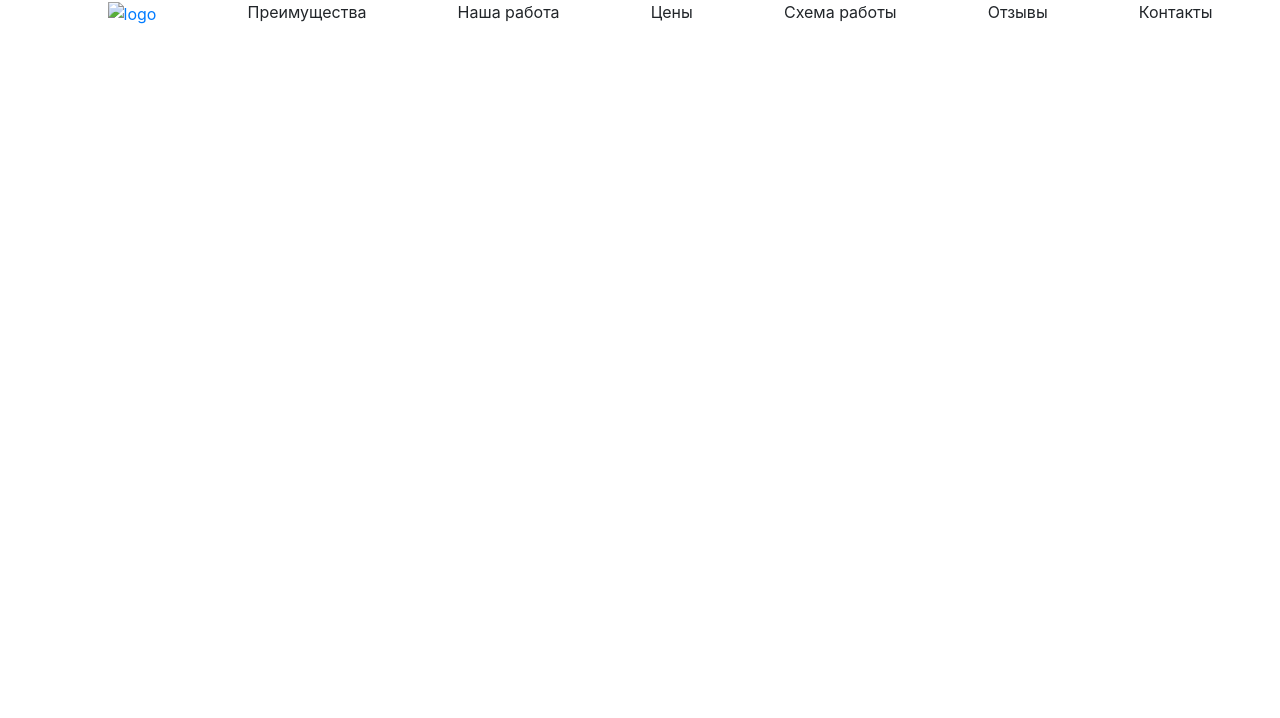
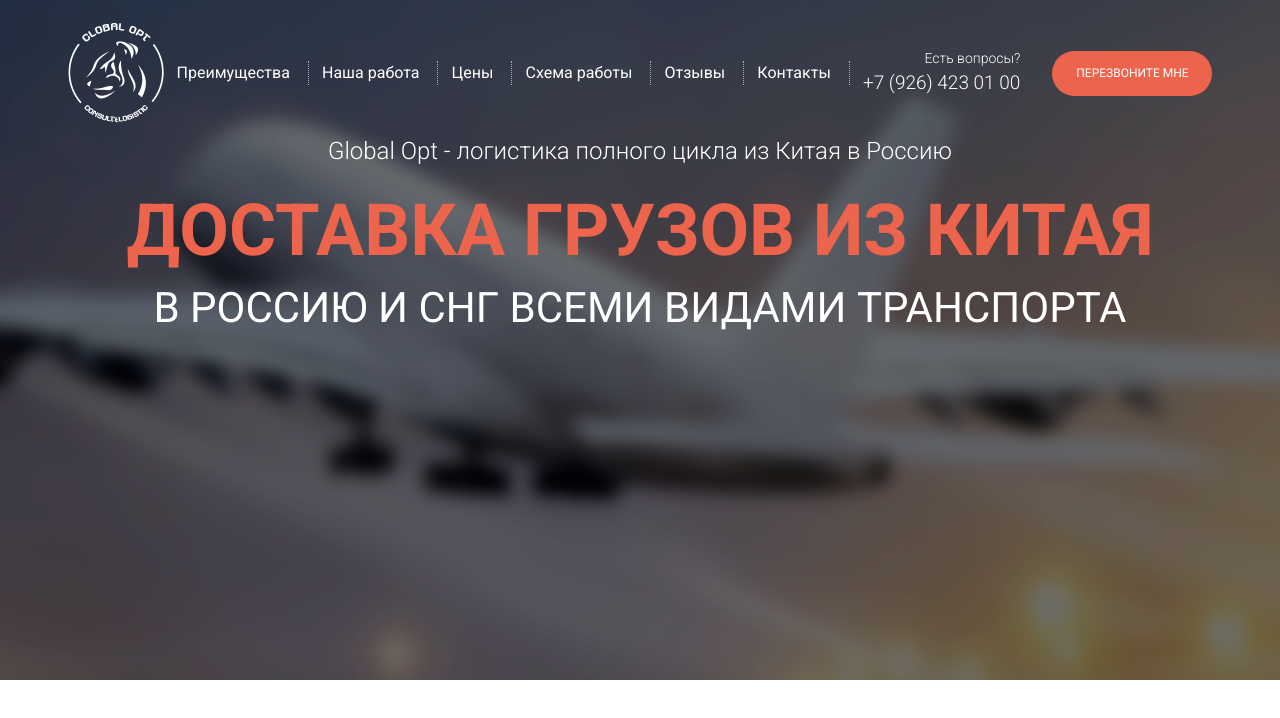
Before and after one commit to terebator228/Glopt, a website: page src/index.html in a window 1280 px wide. Drawn offline with nearby package versions, Linux system fonts and the light colour scheme; files that its build step writes are made by us from their sources; files whose address does not match are found by name.

Commit message:
Сверстана половина первой секции

```diff
--- a/src/index.html
+++ b/src/index.html
@@ -9,25 +9,43 @@
 </head>
 <body>
 
+    <section class="promo">
         <header>
             <nav>
                 <div class="container">
-                <ul class="menu">
-                    <li class="menu__logo">
+                    <div class="menu">
+                        <div class="menu__list">
+                            <div class="menu__logo">
                                 <a href="#">
-                            <img src="#" alt="logo">
+                                    <img src="icons/main_icon.png" alt="logo">
                                 </a>
-                    </li>
-                    <li class="menu__item">Преимущества</li>
-                    <li class="menu__item">Наша работа</li>
-                    <li class="menu__item">Цены</li>
-                    <li class="menu__item">Схема работы</li>
-                    <li class="menu__item">Отзывы</li>
-                    <li class="menu__item">Контакты</li>
-                </ul>
+                            </div>
+                            <div class="menu__item"><a href="#">Преимущества</a></div>
+                            <div class="menu__item"><a href="#">Наша работа</a></div>
+                            <div class="menu__item"><a href="#">Цены</a></div>
+                            <div class="menu__item"><a href="#">Схема работы</a></div>
+                            <div class="menu__item"><a href="#">Отзывы</a></div>
+                            <div class="menu__item"><a href="#">Контакты</a></div>
+
+                            <div class="menu__contacts">
+                                Есть вопросы?
+                                <a href="tel:+79264230100">+7 (926) 423 01 00</a>
+                            </div>
+                            <button class="btn">
+                                Перезвоните мне
+                            </button>
+                        </div>
+                    </div>
+
                 </div>
             </nav>
         </header>
 
+        <h3 class="promo__descr">Global Opt - логистика полного цикла из Китая в Россию</h3>
+        <h1 class="promo__title">ДОСТАВКА ГРУЗОВ ИЗ КИТАЯ</h1>
+        <h2 class="promo__subtitle">В РОССИЮ И СНГ ВСЕМИ ВИДАМИ ТРАНСПОРТА</h2>
+    </section>
+
+
 </body>
 </html>
--- /dev/null
+++ b/src/sass/blocks/_button.scss
@@ -0,0 +1,16 @@
+.btn {
+    width: 160px;
+    height: 45px;
+    padding: 0 23px;
+    background-color: $main-color;
+    margin-left: 19px;
+    border: none;
+    font-size: 12px;
+    text-transform: uppercase;
+    color: #fff;
+    transition: all .3s;
+    border-radius: 30px;
+    &:hover {
+        background:#dc5238;
+    }
+}
--- a/src/sass/blocks/_header.scss
+++ b/src/sass/blocks/_header.scss
@@ -1,5 +1,50 @@
 .menu {
-    display: flex;
-    justify-content: space-between;
-    list-style-type: none;
+    &__list {
+        display: flex;
+        justify-content: space-between;
+        list-style-type: none;
+        align-items: center;
+    }
+    &__item {
+        padding-right: 18px;
+        border-right: 1px dotted rgba($color: #fff, $alpha: .6);
+        &:last-child {
+            border-right: none;
+            padding-right: 0;
+        }
+        a {
+            position: relative;
+            color: #fff;
+            text-decoration: none;
+            transition: all .3s;
+            &:hover {
+                color: $main-color;
+                &::before {
+                    width: 100%;
+                }
+            }
+            &::before {
+                position: absolute;
+                content: '';
+                width: 0;
+                height: 1px;
+                background-color: $main-color;
+                bottom: -20%;
+                transition: all .3s;
+            }
+        }
+    }
+    &__contacts {
+        display: flex;
+        flex-direction: column;
+        align-items: flex-end;
+        font-size: 14px;
+        font-weight: 300;
+        color: #fff;
+        a {
+            font-size: 19px;
+            color: #fff;
+            text-decoration: none;
+        }
+    }
 }
--- /dev/null
+++ b/src/sass/blocks/_promo.scss
@@ -0,0 +1,30 @@
+.promo {
+    background: url('../img/bg_1.png') center center / cover no-repeat;
+    min-height: 680px;
+    padding: 23px 0 82px 0;
+    &__descr {
+        font-size: 24px;
+        font-weight: 300;
+        color: #fff;
+        text-align: center;
+        margin-top: 10px;
+    }
+    &__title {
+        font-size: 72px;
+        font-weight: 700;
+        line-height: 72px;
+        color: $main-color;
+        text-transform: uppercase;
+        text-align: center;
+        margin-top: 26px;
+    }
+    &__subtitle {
+        font-size: 42px;
+        color: #fff;
+        text-transform: uppercase;
+        text-align: center;
+        font-weight: 42px;
+        margin-top: 9px;
+        font-weight: 400;
+    }
+}
--- a/src/sass/style.scss
+++ b/src/sass/style.scss
@@ -1,9 +1,19 @@
 @import 'libs/bootstrap-reboot.min';
+@import url("https://fonts.googleapis.com/css2?family=Roboto:wght@300;400;700&display=swap");
+
 @import 'base/variables';
+
+* {
+    font-family: 'Roboto', sans-serif;
+    margin: 0;
+    padding: 0;
+}
 
 .container {
     width: 1145px;
     margin: 0 auto;
 }
 
+@import 'blocks/promo';
 @import 'blocks/header';
+@import 'blocks/button';
```
Also changed, not shown: dist/css/style.min.css, dist/index.html. Lines whose indentation alone changed are shown as unchanged.
